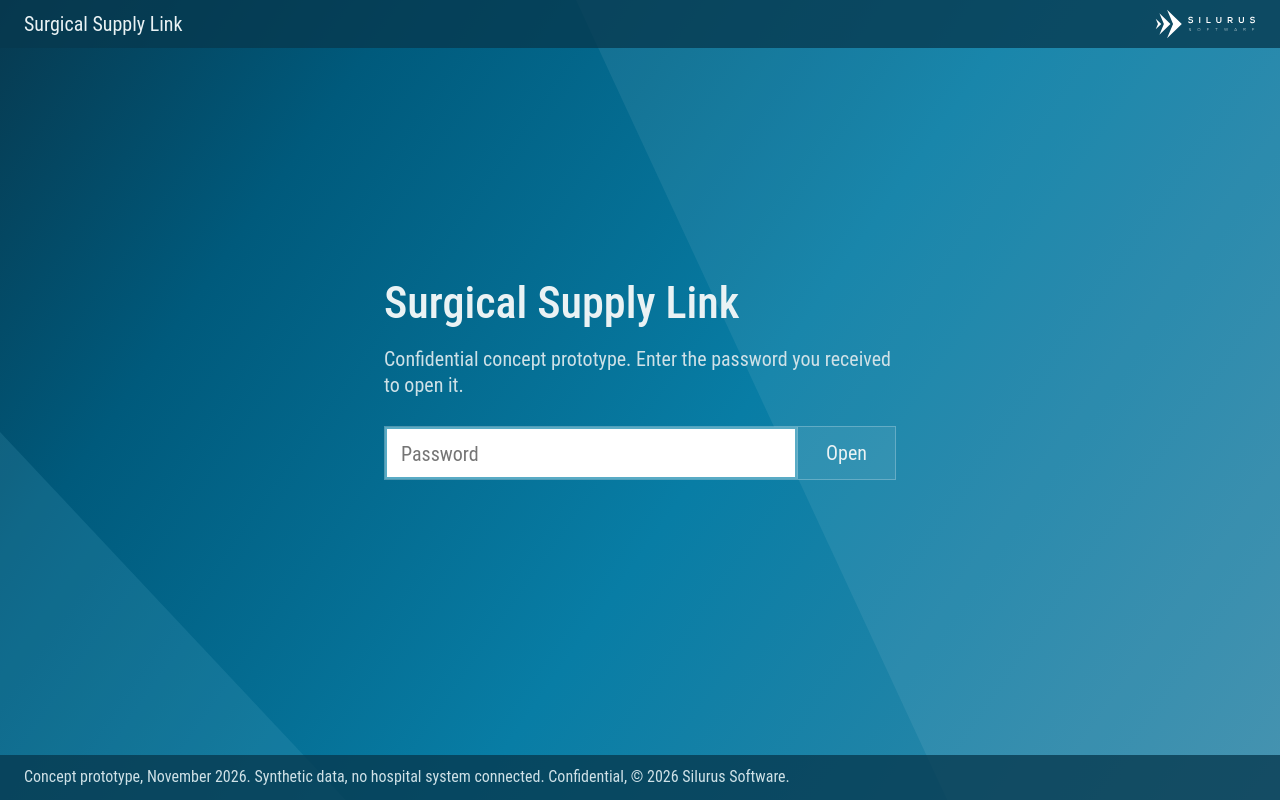
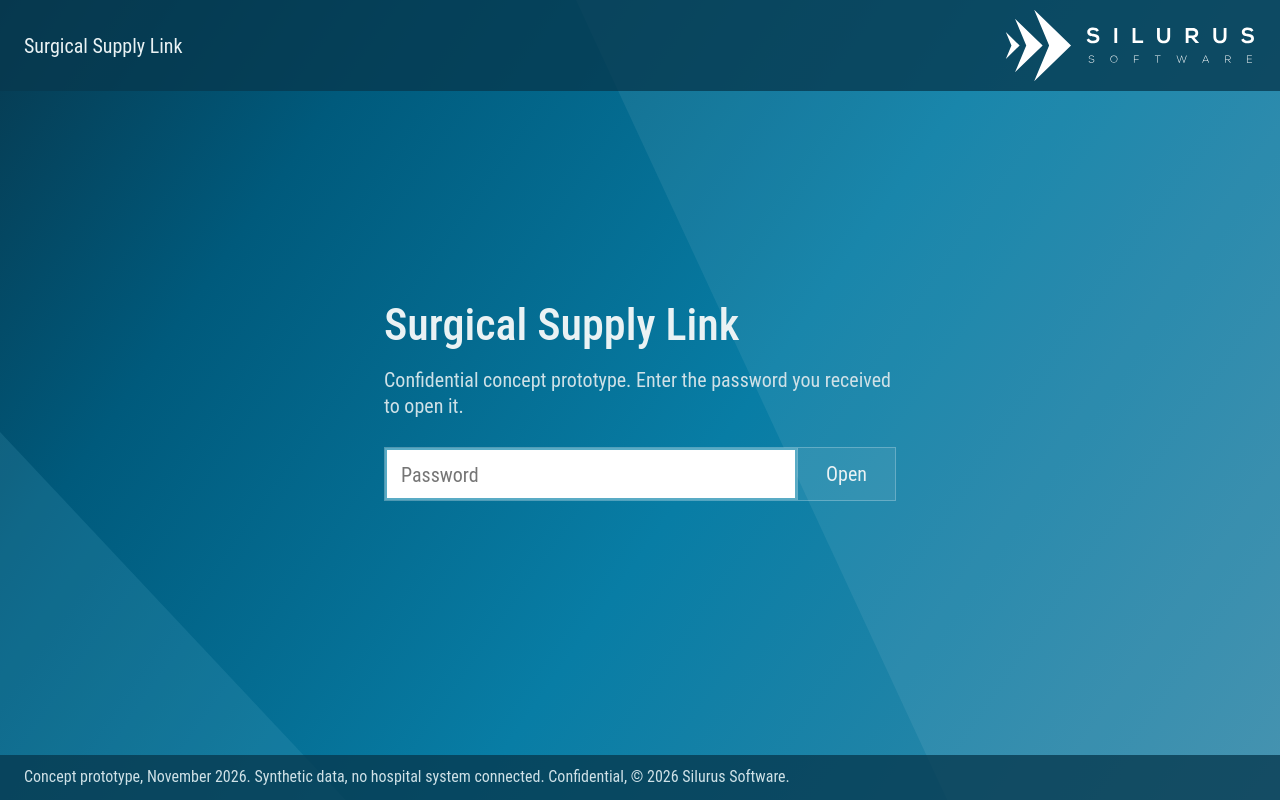
Before and after one commit to SilurusSoftware/surgical-supply-link-demo, a plain HTML site: page index.html in a window 1280 px wide. Drawn offline with Linux system fonts and the light colour scheme; a web font is replaced by a local one.

Commit message:
Larger logo in the landing header
Co-Authored-By: Claude Fable 5.2 <noreply@anthropic.com>

```diff
--- a/index.html
+++ b/index.html
@@ -15,9 +15,9 @@ body::before { content: ""; position: fixed; inset: 0; background: var(--ice); o
 body::after { content: ""; position: fixed; inset: 0; background: #fff; opacity: .07; clip-path: polygon(45% 0, 100% 0, 100% 100%, 74% 100%); pointer-events: none; }
 [hidden] { display: none !important; }
 button { font: inherit; color: inherit; cursor: pointer; }
-.screen { position: relative; z-index: 1; height: 100%; display: grid; grid-template-rows: 48px 1fr auto; }
-.bar { background: rgba(7, 57, 79, .78); display: flex; align-items: center; padding: 0 24px; gap: 24px; }
-.bar .name { font-size: 20px; } .bar .grow { flex: 1; } .bar svg { height: 30px; width: auto; display: block; }
+.screen { position: relative; z-index: 1; height: 100%; display: grid; grid-template-rows: auto 1fr auto; }
+.bar { background: rgba(7, 57, 79, .78); display: flex; align-items: center; padding: 8px 24px; gap: 24px; min-height: 48px; }
+.bar .name { font-size: 20px; } .bar .grow { flex: 1; } .bar svg { height: 75px; width: auto; display: block; }
 .foot { background: rgba(7, 57, 79, .78); padding: 12px 24px; font-size: 16px; color: #cfe1e7; }
 .gate { display: grid; place-content: center; gap: 18px; padding: 24px; width: min(560px, 100%); margin: 0 auto; }
 h1 { font: 500 44px/1.1 var(--sans); margin: 0; } .lead { margin: 0; font-size: 20px; color: #cfe1e7; }
@@ -91,7 +91,7 @@ form button:hover { background: rgba(255, 255, 255, .16); } form button:disabled
   <div class="vcap" id="vCap"></div>
 </div>
 <script>
-const SALT = Uint8Array.from(atob("5PtNVd/VHcw14siaddLy6g=="), c => c.charCodeAt(0)), ITER = 600000;
+const SALT = Uint8Array.from(atob("2L6cBdmJvIC3P1QDo+zbYA=="), c => c.charCodeAt(0)), ITER = 600000;
 const CLIPS = [{ f: "film", n: "", type: "video/mp4", cap: [[0, ""]] }];
 const $ = id => document.getElementById(id);
 let KEY = null, cur = 0; const urls = {};
```
Also changed, not shown: 3 other files.
